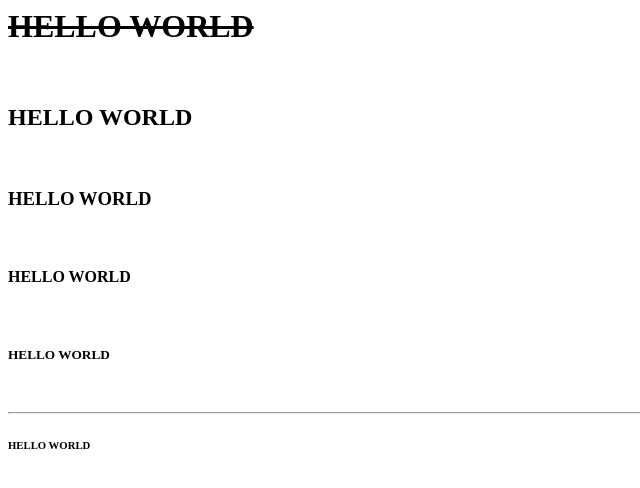
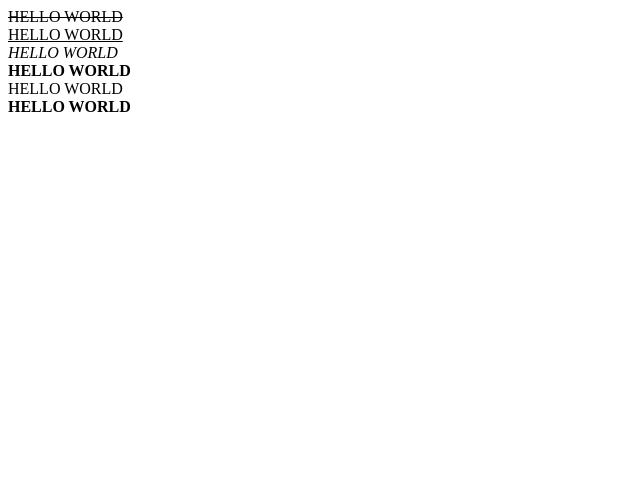
Before and after one commit to renuka7618/renuka7618.github.io, a plain HTML site: page difftags.html in a window 1280 px wide. Shown: the whole page, without its empty margins (0-640 px from the left). Drawn offline with Linux system fonts and the light colour scheme.

Commit message:
Update difftags.html

```diff
--- a/difftags.html
+++ b/difftags.html
@@ -3,11 +3,11 @@
     <title>Hello World</title>
   </head>
   <body>
-    <h1><strike>HELLO WORLD</strike></h1><br>
-    <h2><underline>HELLO WORLD</underline></h2><br>
-    <h3><italic>HELLO WORLD</italic></h3><br>
-    <h4><bold>HELLO WORLD</bold></h4><br>
-    <h5>HELLO WORLD</h5><br><hr>
-    <h6>HELLO WORLD</h6><br>
+    <strike>HELLO WORLD</strike><br>
+    <u>HELLO WORLD</u><br>
+    <i>HELLO WORLD</i><br>
+    <b>HELLO WORLD</b><br>
+    <blink>HELLO WORLD</blink><br>
+    <strong>HELLO WORLD</strong>
   </body>
 </html>
```
